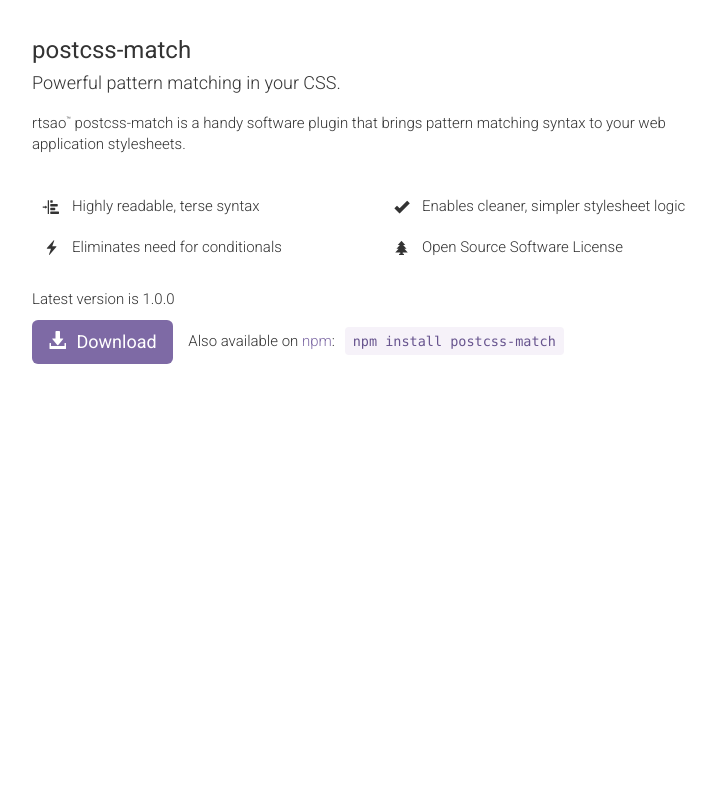
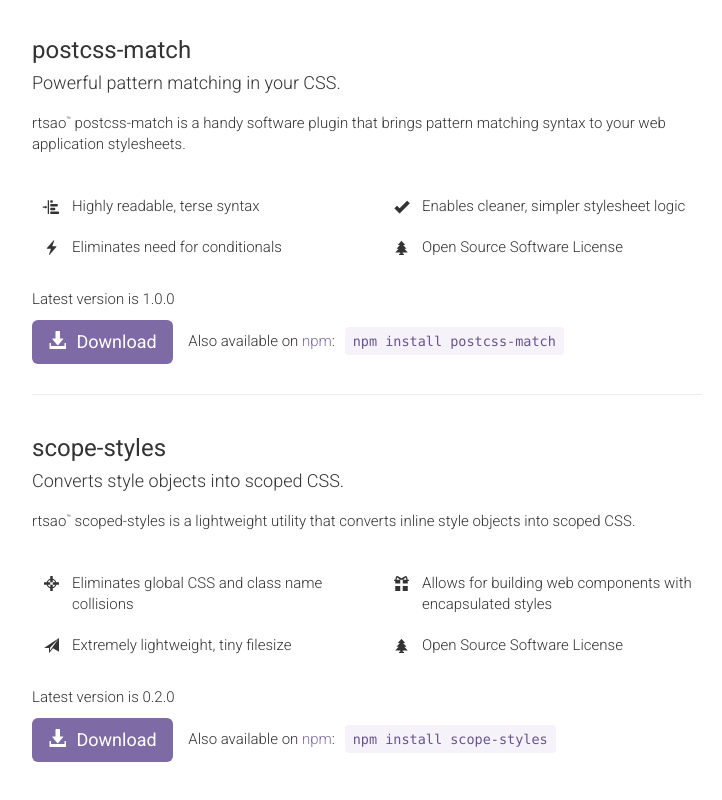
Before and after one commit to protocolsix/www, a plain HTML site: page index.html in a window 1280 px wide. Shown: the part 694-1494 px from the top of the page, without its empty margins (273-995 px from the left). Before the commit the page ends 1148 px from the top, so only its background shows below. Drawn offline with nearby package versions, Linux system fonts and the light colour scheme.

Commit message:
Added scope-styles

```diff
--- a/index.html
+++ b/index.html
@@ -88,6 +88,36 @@
                     </p>
             </div>
         </div>
+        <hr/>
+        <div class="row">
+            <div class="col-md-12">
+                <h3>scope-styles</h3>
+                <h4>Converts style objects into scoped CSS.</h4>
+                <p>rtsao<span class="trade">™</span> scoped-styles is a lightweight utility that converts inline style objects into scoped CSS.
+                    <div class="row features">
+                        <div class="col-md-6">
+                            <i class="glyphicon glyphicon-screenshot"></i>
+                            <p>Eliminates global CSS and class name collisions</p>
+                        </div>
+                        <div class="col-md-6">
+                            <i class="glyphicon glyphicon-gift"></i>
+                            <p>Allows for building web components with encapsulated styles</p>
+                        </div>
+                        <div class="col-md-6">
+                            <i class="glyphicon glyphicon-send"></i>
+                            <p>Extremely lightweight, tiny filesize</p>
+                        </div>
+                        <div class="col-md-6">
+                            <i class="glyphicon glyphicon-tree-conifer"></i>
+                            <p>Open Source Software License</p>
+                        </div>
+                    </div>
+                    <p>Latest version is 0.2.0</p>
+                    <p>
+                        <a class="btn btn-primary btn-lg" href="https://github.com/rtsao/scope-styles/archive/v0.2.0.zip"><i class="glyphicon glyphicon-download-alt"></i> Download</a> Also available on <a href="https://www.npmjs.com/package/scope-styles">npm</a>: <code>npm install scope-styles</code>
+                    </p>
+            </div>
+        </div>
     </div>
 </body>
 </html>
```
